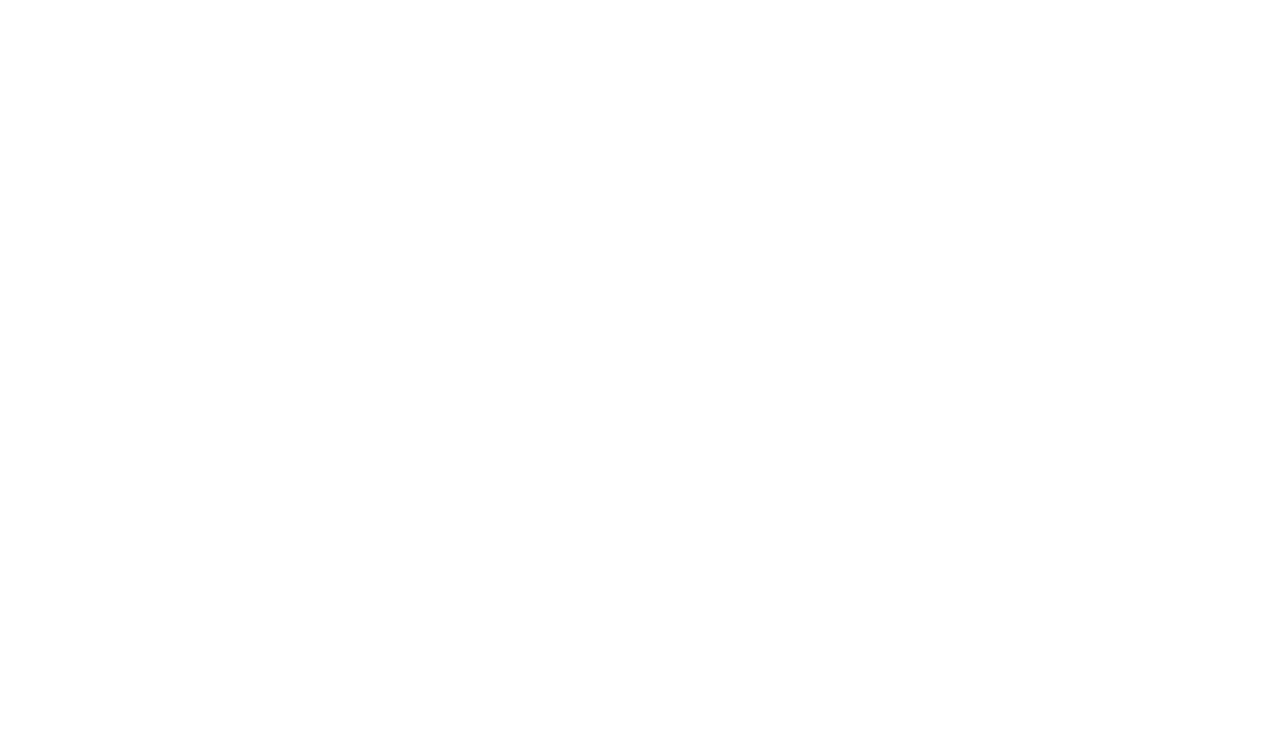
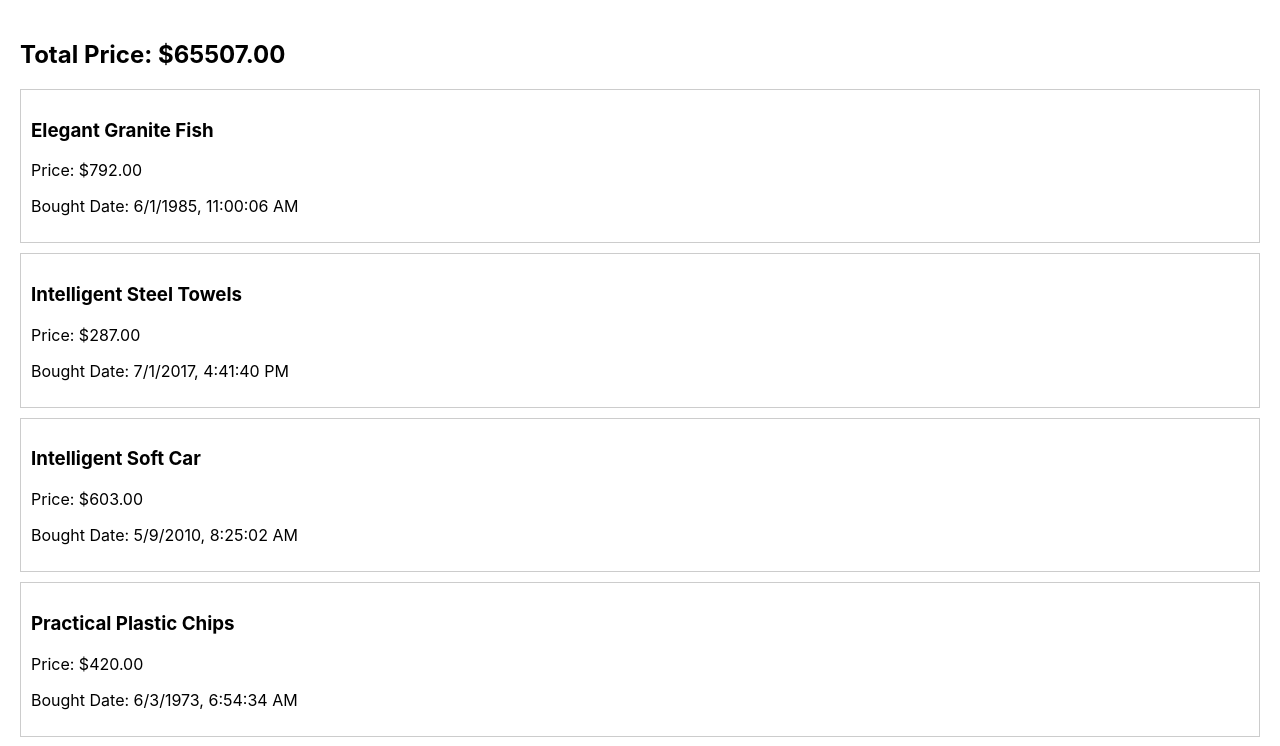
Before and after one commit to minseonkkim/wanted-preonboarding-fe, a React (Create React App) app: page / in a window 1280 px wide. Shown: the top 746 px of the page. Built offline with nearby package versions, Linux system fonts and the light colour scheme.

Commit message:
feat: 요구사항 구현

```diff
--- a/src/App.tsx
+++ b/src/App.tsx
@@ -1,11 +1,68 @@
-import React from 'react';
-import logo from './logo.svg';
+import React, { useEffect, useRef, useState } from 'react';
 import './App.css';
+import { MOCK_DATA } from './data/mockData';
+import { MockData } from './types/mock';
+import Card from './components/Card';
+
+const ITEMS_PER_PAGE = 20;
 
 function App() {
+  const [items, setItems] = useState<MockData[]>([]);
+  const [currentIndex, setCurrentIndex] = useState<number>(0);
+  const [loading, setLoading] = useState<boolean>(false);
+  const [hasMore, setHasMore] = useState<boolean>(true);
+  const observer = useRef<IntersectionObserver | null>(null);
+
+  const totalSum = items.reduce((acc, item) => acc + item.price, 0);
+
+  useEffect(() => {
+    loadMoreItems();
+  }, []);
+
+  useEffect(() => {
+    const lastItem = document.querySelector('.item:last-child') as HTMLElement;
+    if (loading || !lastItem) return;
+
+    const observerCallback = (entries: IntersectionObserverEntry[]) => {
+      if (entries[0].isIntersecting && hasMore) {
+        loadMoreItems();
+      }
+    };
+
+    observer.current = new IntersectionObserver(observerCallback);
+    if (lastItem) {
+      observer.current.observe(lastItem);
+    }
+
+    return () => {
+      if (observer.current && lastItem) {
+        observer.current.unobserve(lastItem);
+      }
+    };
+  }, [loading, hasMore]);
+
+  const loadMoreItems = () => {
+    setLoading(true);
+    setTimeout(() => {
+      const newItems = MOCK_DATA.slice(currentIndex, currentIndex + ITEMS_PER_PAGE);
+      setItems((prev) => [...prev, ...newItems]);
+      setCurrentIndex((prev) => prev + ITEMS_PER_PAGE);
+      setLoading(false);
+      if (newItems.length < ITEMS_PER_PAGE) {
+        setHasMore(false);
+      }
+    }, 1000);
+  };
+
   return (
-    <div className="App">
-
+    <div style={{ padding: '20px' }}>
+      <h2>Total Price: ${totalSum.toFixed(2)}</h2>
+      <div style={{ marginBottom: '20px' }}>
+        {items.map((item) => (
+          <Card key={item.productId} item={item} />
+        ))}
+      </div>
+      {loading && <div>Loading...</div>}
     </div>
   );
 }
--- /dev/null
+++ b/src/components/Card.tsx
@@ -0,0 +1,17 @@
+import { MockData } from '../types/mock';
+
+interface CardProps {
+  item: MockData;
+}
+
+const Card = ({ item }:CardProps) => {
+  return (
+    <div className="item" style={{ padding: '10px', border: '1px solid #ccc', marginBottom: '10px' }}>
+      <h3>{item.productName}</h3>
+      <p>Price: ${item.price.toFixed(2)}</p>
+      <p>Bought Date: {new Date(item.boughtDate).toLocaleString()}</p>
+    </div>
+  );
+};
+
+export default Card;
--- a/src/data/mockData.ts
+++ b/src/data/mockData.ts
@@ -1,3 +1,5 @@
+import { MockData } from "../types/mock";
+
 export const MOCK_DATA: MockData[] = [
     {
       productId: '66e1c1df3594bb65169e0f9b',
--- a/src/types/mock.ts
+++ b/src/types/mock.ts
@@ -1,4 +1,4 @@
-interface MockData {
+export interface MockData {
     productId: string;
     productName: string;
     price: number;
```
